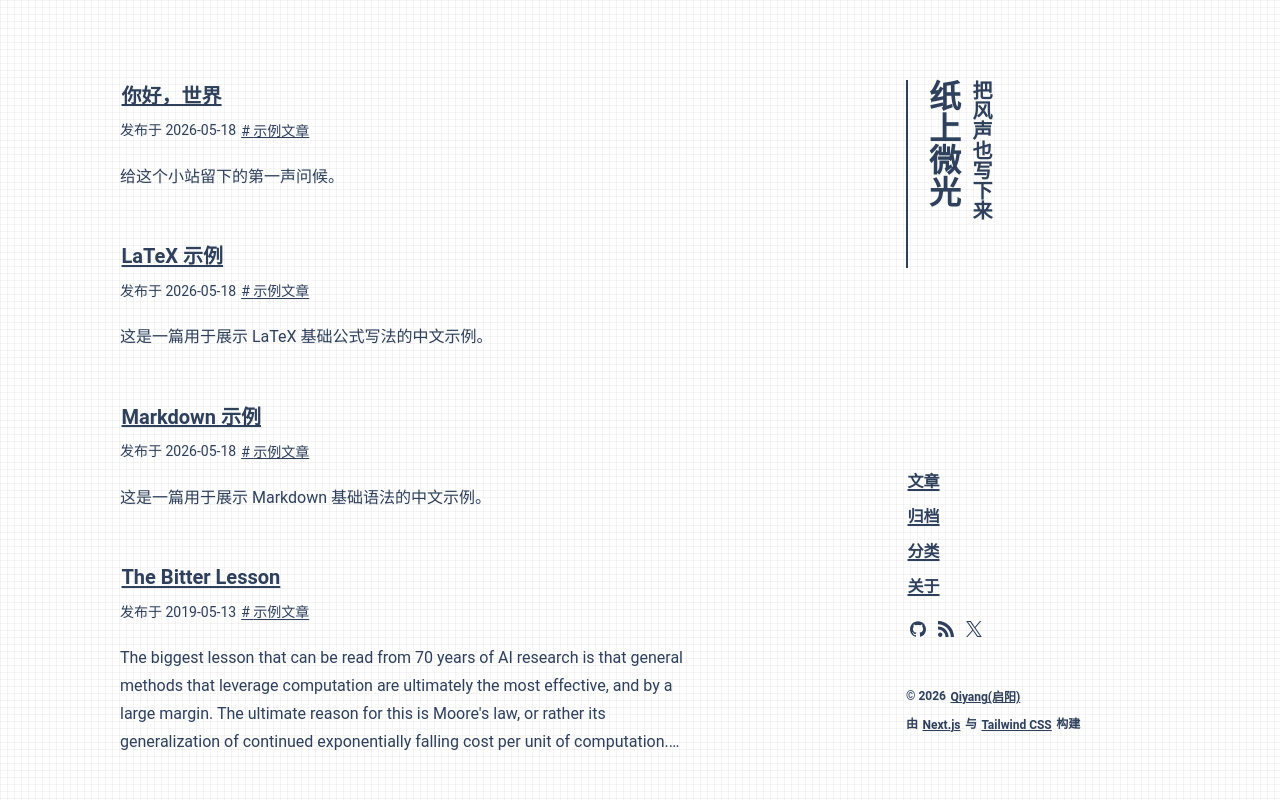
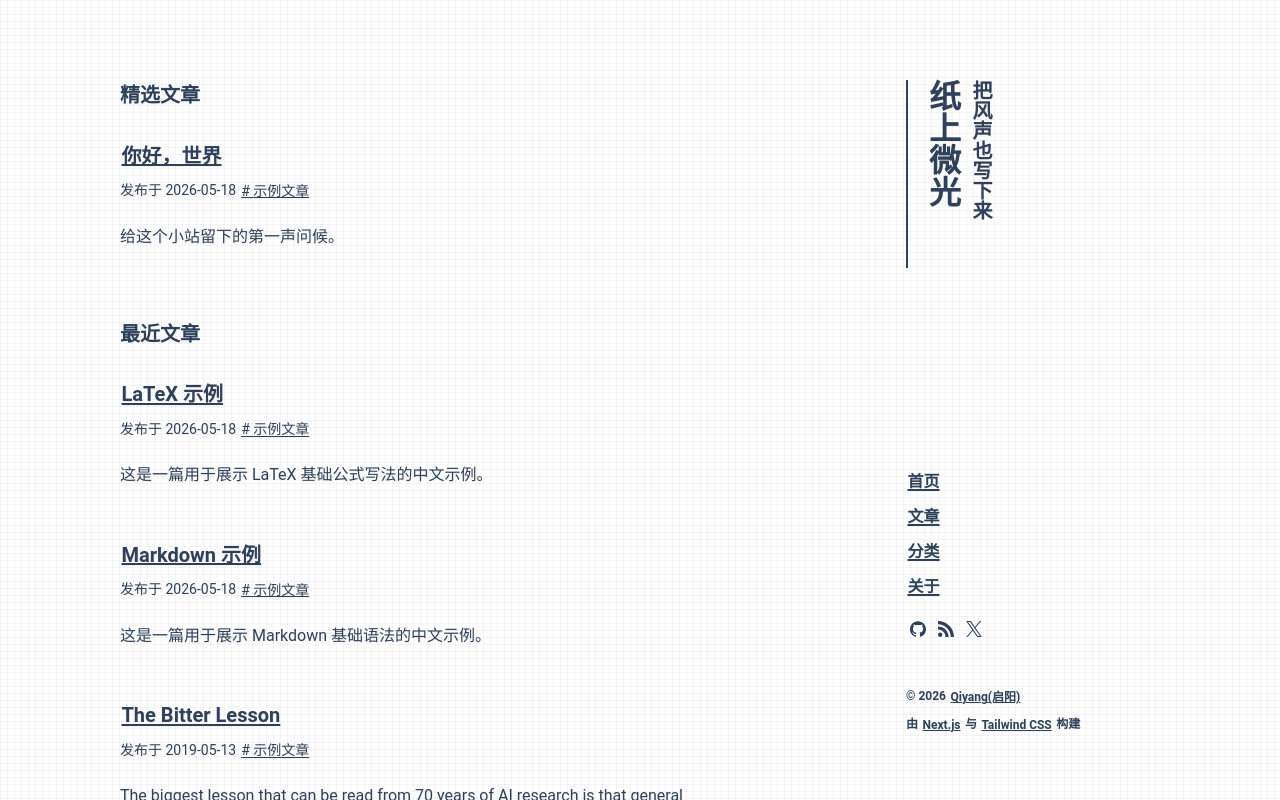
Before and after one commit to qiyangdev/typography, a Next.js app: page / in a window 1280 px wide. Built offline with nearby package versions, Linux system fonts and the light colour scheme.

Commit message:
Refine site routes and home index

```diff
--- a/app/[page]/page.tsx
+++ /dev/null
@@ -1,23 +0,0 @@
-import { PostIndex } from "@/components/post-index";
-import { getHomePosts, POSTS_PER_PAGE } from "@/lib/posts";
-
-export const dynamicParams = false;
-
-export function generateStaticParams() {
-  const posts = getHomePosts();
-  const lastPage = Math.max(1, Math.ceil(posts.length / POSTS_PER_PAGE));
-
-  return Array.from({ length: Math.max(0, lastPage - 1) }, (_, index) => ({
-    page: String(index + 2),
-  }));
-}
-
-export default async function PaginatedHomePage({
-  params,
-}: {
-  params: Promise<{ page: string }>;
-}) {
-  const { page } = await params;
-
-  return <PostIndex pageNumber={Number(page)} />;
-}
--- a/app/about/page.tsx
+++ b/app/about/page.tsx
@@ -18,16 +18,10 @@ export default function AboutPage() {
       </header>
       <article className="prose">
         <p>
-          这里叫「纸上微光」。名字听起来像一盏小灯，其实只是给自己写下来的东西找个落脚处。
+          「纸上微光」是我的个人写作空间，用来记录技术、阅读和生活里的片段。
         </p>
         <p>
-          文章不限定题材。可能是技术里的小坑，读书时折起的一角，也可能是生活里一阵风、一个念头，或者某天突然想认真说完的一件小事。
-        </p>
-        <p>
-          我不太想把这里整理成一座陈列馆。它更像一张桌子：有些文字刚写完，还带着温度；有些想法放久了，边角会卷起来；也有些只是路过，被随手按进纸页里。
-        </p>
-        <p>
-          如果你在这里读到什么，希望它不必显得很有用。能在某个瞬间让人停一下，就已经很好。
+          内容不设固定题材，也不追求完整；只是把一些值得留下的想法按时间放在这里。
         </p>
       </article>
     </>
--- a/app/archive/page.tsx
+++ /dev/null
@@ -1,49 +0,0 @@
-import Link from "next/link";
-import { formatDate, getPosts, Post } from "@/lib/posts";
-
-interface ArchiveItem {
-  title: string;
-  href: string;
-  date: string;
-}
-
-export default function ArchivePage() {
-  const yearMap = getYearMap(getPosts({ archive: true }));
-
-  return (
-    <div className="flex flex-col gap-4">
-      {yearMap.map(([year, posts]) => (
-        <section key={year}>
-          <h2 className="post-title">{year}</h2>
-          <ul className="flex list-disc flex-col gap-4 py-3 pl-6">
-            {posts.map(({ title, href, date }) => (
-              <li key={href}>
-                <h3 className="post-title">
-                  <Link href={href}>{title}</Link>
-                </h3>
-                <time>{date}</time>
-              </li>
-            ))}
-          </ul>
-        </section>
-      ))}
-    </div>
-  );
-}
-
-function getYearMap(posts: Post[]) {
-  const result = new Map<number, ArchiveItem[]>();
-
-  for (const post of posts) {
-    const year = new Date(post.data.pubDate.replace(" ", "T")).getFullYear();
-    const yearPosts = result.get(year) ?? [];
-    yearPosts.push({
-      title: post.data.title,
-      href: `/posts/${post.id}`,
-      date: formatDate(post.data.pubDate, "MM-DD"),
-    });
-    result.set(year, yearPosts);
-  }
-
-  return Array.from(result.entries());
-}
--- a/app/page.tsx
+++ b/app/page.tsx
@@ -1,5 +1,19 @@
 import { PostIndex } from "@/components/post-index";
+import { translate } from "@/lib/i18n";
+import { getFeaturedPosts, getRecentPosts } from "@/lib/posts";
 
 export default function HomePage() {
-  return <PostIndex pageNumber={1} />;
+  const featuredPosts = getFeaturedPosts();
+  const recentPosts = getRecentPosts({
+    excludeIds: featuredPosts.map((post) => post.id),
+  });
+
+  return (
+    <div className="flex flex-col gap-12">
+      {featuredPosts.length > 0 ? (
+        <PostIndex posts={featuredPosts} title={translate("featured_posts")} />
+      ) : null}
+      <PostIndex posts={recentPosts} title={translate("recent_posts")} />
+    </div>
+  );
 }
--- /dev/null
+++ b/app/posts/page.tsx
@@ -0,0 +1,12 @@
+import type { Metadata } from "next";
+import { PostIndex } from "@/components/post-index";
+import { translate } from "@/lib/i18n";
+import { getPostIndexPosts } from "@/lib/posts";
+
+export const metadata: Metadata = {
+  title: translate("Posts"),
+};
+
+export default function PostsPage() {
+  return <PostIndex posts={getPostIndexPosts()} title={translate("Posts")} />;
+}
--- a/components/pagination.tsx
+++ b/components/pagination.tsx
@@ -2,38 +2,8 @@ import Link from "next/link";
 import { translate } from "@/lib/i18n";
 import { getAdjacentPosts } from "@/lib/posts";
 
-interface PaginationProps {
-  currentPage: number;
-  totalPage: number;
-  prevUrl?: string;
-  nextUrl?: string;
-}
-
 interface PostPaginationProps {
   slug: string;
-}
-
-export function Pagination({
-  currentPage,
-  totalPage,
-  prevUrl,
-  nextUrl,
-}: PaginationProps) {
-  return (
-    <footer className="mt-5">
-      <div className="mb-2.5">
-        {translate("page_number", currentPage)}
-        {" "}
-        /
-        {" "}
-        {translate("page_count", totalPage)}
-      </div>
-      <PaginationLinks
-        left={prevUrl ? { title: translate("prev"), url: prevUrl } : undefined}
-        right={nextUrl ? { title: translate("next"), url: nextUrl } : undefined}
-      />
-    </footer>
-  );
 }
 
 export function PostPagination({ slug }: PostPaginationProps) {
--- a/components/post-index.tsx
+++ b/components/post-index.tsx
@@ -1,33 +1,18 @@
-import { notFound } from "next/navigation";
-import { Pagination } from "@/components/pagination";
 import { PostPreview } from "@/components/post-preview";
-import { getHomePosts, paginatePosts } from "@/lib/posts";
+import type { Post } from "@/lib/posts";
 
 interface PostIndexProps {
-  pageNumber: number;
+  posts: Post[];
+  title?: string;
 }
 
-export function PostIndex({ pageNumber }: PostIndexProps) {
-  const posts = getHomePosts();
-  const pagination = paginatePosts(posts, pageNumber);
-
-  if (!Number.isInteger(pageNumber) || pageNumber < 1 || pageNumber > pagination.lastPage) {
-    notFound();
-  }
-
+export function PostIndex({ posts, title }: PostIndexProps) {
   return (
-    <>
-      <section className="flex flex-col gap-[30px]">
-        {pagination.posts.map((post) => (
-          <PostPreview key={post.id} post={post} />
-        ))}
-      </section>
-      <Pagination
-        currentPage={pagination.currentPage}
-        totalPage={pagination.lastPage}
-        prevUrl={pagination.prevUrl}
-        nextUrl={pagination.nextUrl}
-      />
-    </>
+    <section className="flex flex-col gap-[30px]">
+      {title ? <h2 className="post-title">{title}</h2> : null}
+      {posts.map((post) => (
+        <PostPreview key={post.id} post={post} />
+      ))}
+    </section>
   );
 }
--- a/components/site-navigation.tsx
+++ b/components/site-navigation.tsx
@@ -5,12 +5,12 @@ import { SocialIcon } from "@/components/social-icon";
 
 const navLinks = [
   {
-    name: "Posts",
+    name: "Home",
     href: "/",
   },
   {
-    name: "Archive",
-    href: "/archive",
+    name: "Posts",
+    href: "/posts",
   },
   {
     name: "Categories",
--- a/lib/i18n.ts
+++ b/lib/i18n.ts
@@ -3,17 +3,17 @@ export const languages = {
     Home: "首页",
     Posts: "文章",
     Categories: "分类",
-    Archive: "归档",
     Tags: "标签",
     About: "关于",
     Links: "链接",
     posted_at: "发布于",
     updated_at: "更新于",
     tag_count: "%d 篇",
-    archive_count: "%d 篇",
     categories_count: "%d 篇",
     page_count: "共 %d 页",
     page_number: "第 %d 页",
+    featured_posts: "精选文章",
+    recent_posts: "最近文章",
     all_posts: "所有文章",
     comments: "评论",
     share: "分享到",
@@ -27,17 +27,17 @@ export const languages = {
     Home: "Home",
     Posts: "Posts",
     Categories: "Categories",
-    Archive: "Archive",
     Tags: "Tags",
     About: "About",
     Links: "Links",
     posted_at: "Posted at",
     updated_at: "Updated at",
     tag_count: "%d tags",
-    archive_count: "%d post",
     categories_count: "%d post",
     page_count: "%d",
     page_number: "Page %d",
+    featured_posts: "Featured Posts",
+    recent_posts: "Recent Posts",
     all_posts: "All Posts",
     comments: "comments",
     share: "Share",
@@ -51,17 +51,17 @@ export const languages = {
     Home: "首頁",
     Posts: "文章",
     Categories: "分類",
-    Archive: "歸檔",
     Tags: "標籤",
     About: "關於",
     Links: "鏈接",
     posted_at: "發佈於",
     updated_at: "更新於",
     tag_count: "%d 篇",
-    archive_count: "%d 篇",
     categories_count: "%d 篇",
     page_count: "共 %d 頁",
     page_number: "第 %d 頁",
+    featured_posts: "精選文章",
+    recent_posts: "最近文章",
     all_posts: "所有文章",
     comments: "評論",
     share: "分享到",
@@ -75,17 +75,17 @@ export const languages = {
     Home: "ホーム",
     Posts: "投稿",
     Categories: "カテゴリー",
-    Archive: "アーカイブ",
     Tags: "タグ",
     About: "私について",
     Links: "リンク",
     posted_at: "投稿日",
     updated_at: "更新日",
     tag_count: "%d タグ",
-    archive_count: "%d 投稿",
     categories_count: "%d 投稿",
     page_count: "%d",
     page_number: "ページ %d",
+    featured_posts: "注目の投稿",
+    recent_posts: "最近の投稿",
     all_posts: "すべての投稿",
     comments: "コメント",
     share: "シェア",
@@ -99,17 +99,17 @@ export const languages = {
     Home: "Home",
     Posts: "Articoli",
     Categories: "Categorie",
-    Archive: "Archivio",
     Tags: "Tag",
     About: "Info",
     Links: "Link",
     posted_at: "Pubblicato in",
     updated_at: "Aggiornato al",
     tag_count: "%d tag",
-    archive_count: "%d articoli",
     categories_count: "%d articoli",
     page_count: "%d",
     page_number: "Pagina %d",
+    featured_posts: "Articoli in evidenza",
+    recent_posts: "Articoli recenti",
     all_posts: "Tutti gli articoli",
     comments: "commenti",
     share: "Condividi",
--- a/lib/posts.ts
+++ b/lib/posts.ts
@@ -27,12 +27,17 @@ export interface PostHeading {
 }
 
 interface GetPostsOptions {
-  archive?: boolean;
   includeDrafts?: boolean;
 }
 
 const postsDirectory = path.join(process.cwd(), "content/posts");
-export const POSTS_PER_PAGE = 5;
+export const FEATURED_POSTS_LIMIT = 3;
+export const RECENT_POSTS_LIMIT = 3;
+
+interface GetRecentPostsOptions {
+  excludeIds?: Iterable<string>;
+  limit?: number;
+}
 
 export function getPosts(options: GetPostsOptions = {}) {
   const includeDrafts = options.includeDrafts ?? process.env.NODE_ENV !== "production";
@@ -40,24 +45,37 @@ export function getPosts(options: GetPostsOptions = {}) {
   const visiblePosts = includeDrafts ? posts : posts.filter((post) => !post.data.draft);
 
   visiblePosts.sort((a, b) => {
-    const aDate = options.archive
-      ? a.data.pubDate
-      : (a.data.modDate ?? a.data.pubDate);
-    const bDate = options.archive
-      ? b.data.pubDate
-      : (b.data.modDate ?? b.data.pubDate);
+    const aDate = a.data.modDate ?? a.data.pubDate;
+    const bDate = b.data.modDate ?? b.data.pubDate;
     return dateValue(bDate) - dateValue(aDate);
   });
 
   return visiblePosts;
 }
 
-export function getHomePosts() {
+export function getPostIndexPosts() {
   return getPosts().sort((a, b) => {
     if (a.data.pin && !b.data.pin) return -1;
     if (!a.data.pin && b.data.pin) return 1;
     return 0;
   });
+}
+
+export function getFeaturedPosts(limit = FEATURED_POSTS_LIMIT) {
+  return getPostIndexPosts()
+    .filter((post) => post.data.pin)
+    .slice(0, limit);
+}
+
+export function getRecentPosts({
+  excludeIds = [],
+  limit = RECENT_POSTS_LIMIT,
+}: GetRecentPostsOptions = {}) {
+  const excluded = new Set(excludeIds);
+
+  return getPosts()
+    .filter((post) => !excluded.has(post.id))
+    .slice(0, limit);
 }
 
 export function getPost(slug: string) {
@@ -120,23 +138,6 @@ export function formatDate(date: string, format = "YYYY-MM-DD") {
   const day = String(value.getDate()).padStart(2, "0");
 
   return format.replace("YYYY", year).replace("MM", month).replace("DD", day);
-}
-
-export function paginatePosts(posts: Post[], page: number) {
-  const lastPage = Math.max(1, Math.ceil(posts.length / POSTS_PER_PAGE));
-  const start = (page - 1) * POSTS_PER_PAGE;
-
-  return {
-    posts: posts.slice(start, start + POSTS_PER_PAGE),
-    currentPage: page,
-    lastPage,
-    prevUrl: page > 1 ? getPageUrl(page - 1) : undefined,
-    nextUrl: page < lastPage ? getPageUrl(page + 1) : undefined,
-  };
-}
-
-export function getPageUrl(page: number) {
-  return page <= 1 ? "/" : `/${page}`;
 }
 
 function readPostDirectory(directory: string) {
```
Also changed, not shown: 2 other files (tests, documents, lock files or other folders).
